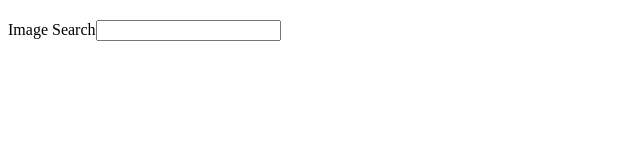
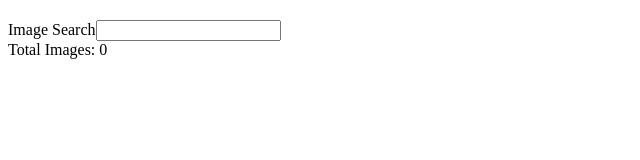
Before and after one commit to ShrikantaMazumder/pics, a React (Create React App) app: page / in a window 1280 px wide. Shown: the top 160 px of the page, without its empty margins (0-640 px from the left). Built offline with nearby package versions, Linux system fonts and the light colour scheme; the HTML template or start-up script is replaced by a standard one.

Commit message:
fetch api from unsplash with Axios

```diff
--- a/package.json
+++ b/package.json
@@ -6,6 +6,7 @@
     "@testing-library/jest-dom": "^4.2.4",
     "@testing-library/react": "^9.5.0",
     "@testing-library/user-event": "^7.2.1",
+    "axios": "^0.20.0",
     "react": "^16.13.1",
     "react-dom": "^16.13.1",
     "react-scripts": "3.4.3"
--- /dev/null
+++ b/src/api/unsplash.js
@@ -0,0 +1,8 @@
+import Axios from 'axios';
+
+export default Axios.create({
+    baseURL: 'https://api.unsplash.com',
+    headers: {
+        Authorization: 'Client-ID fyqhuClJcJv9bcX0Kn6es2DSM5uqYJxhOWaSAiKtTak'
+    }
+});
--- a/src/components/App.jsx
+++ b/src/components/App.jsx
@@ -1,15 +1,22 @@
-import React from 'react';
+import React, { useState } from 'react';
+import unsplash from '../api/unsplash';
 import SearchBar from './SearchBar/SearchBar';
 
 
 const App = () => {
 
-    const onSearchSubmit = term => {
-        console.log(term);
+    const [images, setImages] = useState([]);
+
+    const onSearchSubmit = async term => {
+        const response = await unsplash.get('/search/photos', {
+            params: { query: term },
+        });
+        setImages(response.data.results);
     }
     return (
         <div className="ui container" style={{marginTop: '20px'}} >
             <SearchBar onSearchSubmit={onSearchSubmit} />
+            Total Images: { images.length }
         </div>
     );
 };
```
Also changed, not shown: 1 other file (tests, documents, lock files or other folders).
